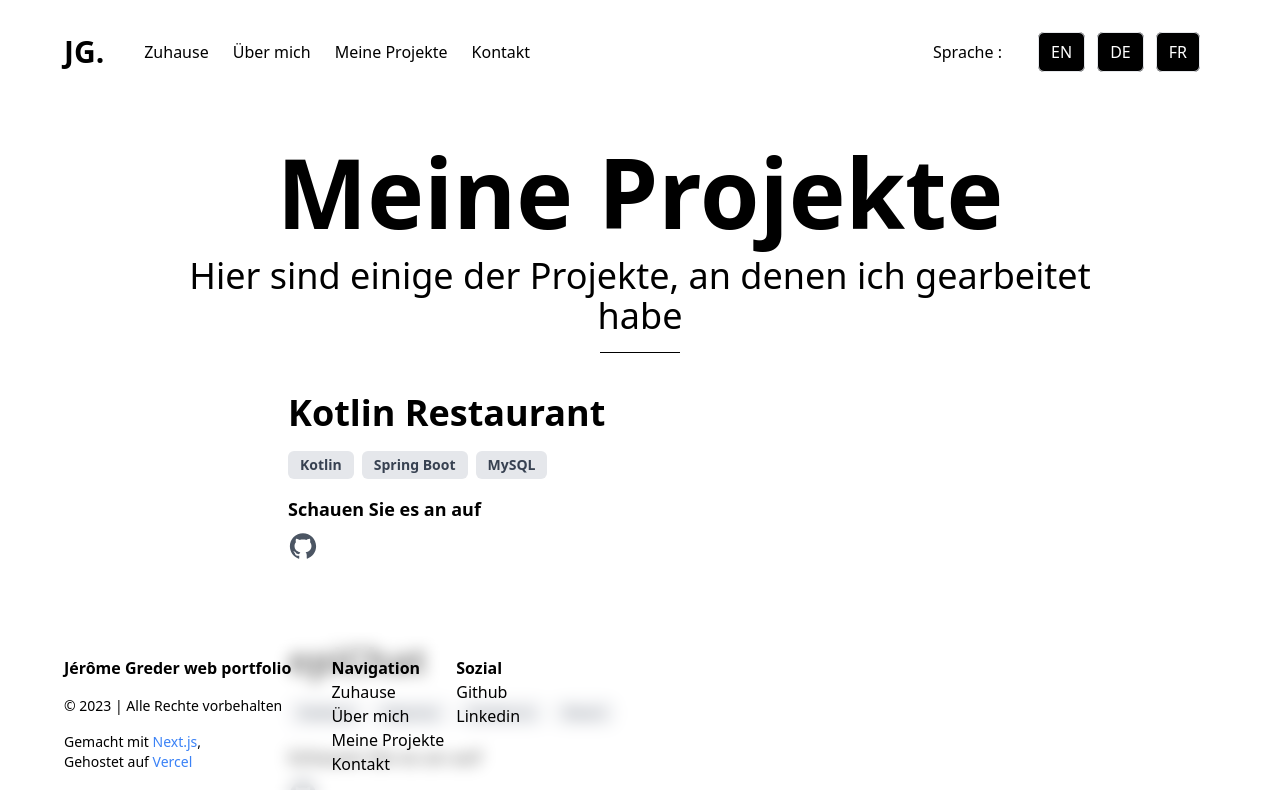
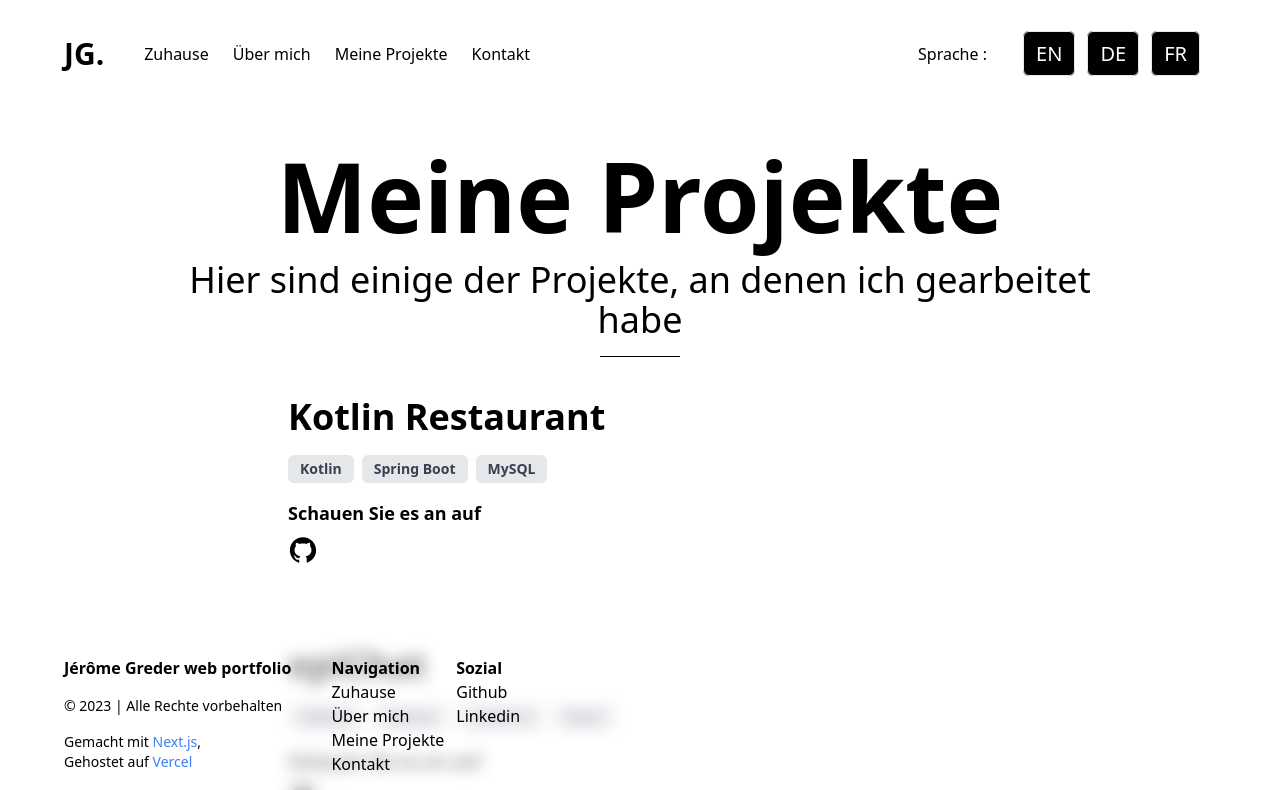
Before and after one commit to Glados1998/jerome-greder-web-portfolio-client, a Next.js app: page /de/projects in a window 1280 px wide. Shown: the top 790 px of the page. Built offline with nearby package versions, Linux system fonts and the light colour scheme.

Commit message:
feat: minor corrections

```diff
--- a/src/app/[lang]/about/page.tsx
+++ b/src/app/[lang]/about/page.tsx
@@ -95,7 +95,7 @@ export default async function About({
                                        className="bg-slate-200 font-semibold hover:bg-slate-800 px-2 py-1 rounded-md text-sm md:text-base text-black hover:text-white transition duration-300 ease-in-out">
                                         Web@cademie
                                     </a>
-                                    <a href="https://www.epitech.eu/en/" target={'_blank'}
+                                    <a href="https://www.epitech.eu" target={'_blank'}
                                        className="bg-slate-200 font-semibold hover:bg-slate-800 px-2 py-1 rounded-md text-sm md:text-base text-black hover:text-white transition duration-300 ease-in-out">
                                         Epitech
                                     </a>
--- a/src/app/[lang]/components/locale-switcher.tsx
+++ b/src/app/[lang]/components/locale-switcher.tsx
@@ -21,7 +21,7 @@ export default function LocaleSwitcher() {
                     <li key={locale}>
                         <Link
                             href={redirectedPathName(locale)}
-                            className='rounded-md border bg-black px-3 py-2 text-white font-medium'
+                            className='rounded-md border bg-black px-2.5 py-1.5 text-md md:text-xl md:font-medium md:px-3 md:py-2 text-white hover:bg-white hover:text-black'
                         >
                             {locale.toUpperCase()}
                         </Link>
--- a/src/app/[lang]/contact/page.tsx
+++ b/src/app/[lang]/contact/page.tsx
@@ -15,7 +15,7 @@ export default async function Contact({params: {lang}}: { params: { lang: Locale
                         <h2 className="text-3xl md:text-5xl font-bold">
                             {page.Contact.title}
                         </h2>
-                        <h2 className="text-3xl md:text-5xl font-bold w-[50rem]">
+                        <h2 className="text-3xl md:text-5xl font-bold">
                             {page.Contact.subTitle}
                         </h2>
                         <p className="text-sm md:text-3xl font-medium">
@@ -27,7 +27,7 @@ export default async function Contact({params: {lang}}: { params: { lang: Locale
                             +33 7 84 25 06 10
                         </a>
                         </p>
-                        <div className="flex flex-col md:flex-row gap-6 absolute bottom-16">
+                        <div className="flex flex-col md:flex-row gap-6 ">
                             <p className="text-sm md:text-3xl font-medium">
                                 {page.Contact.linkedin}.
                             </p>
--- a/src/app/[lang]/projects/page.tsx
+++ b/src/app/[lang]/projects/page.tsx
@@ -47,7 +47,7 @@ export default async function Projects({params: {lang}}: { params: { lang: Local
                                         <div className="flex gap-4 mt-2">
                                             {project.github && (
                                                 <a href={project.github} target="_blank" rel="noopener noreferrer"
-                                                   className="text-3xl text-gray-600 dark:text-white">
+                                                   className="text-3xl text-black dark:text-white">
                                                     <AiFillGithub/>
                                                 </a>
                                             )}
```
